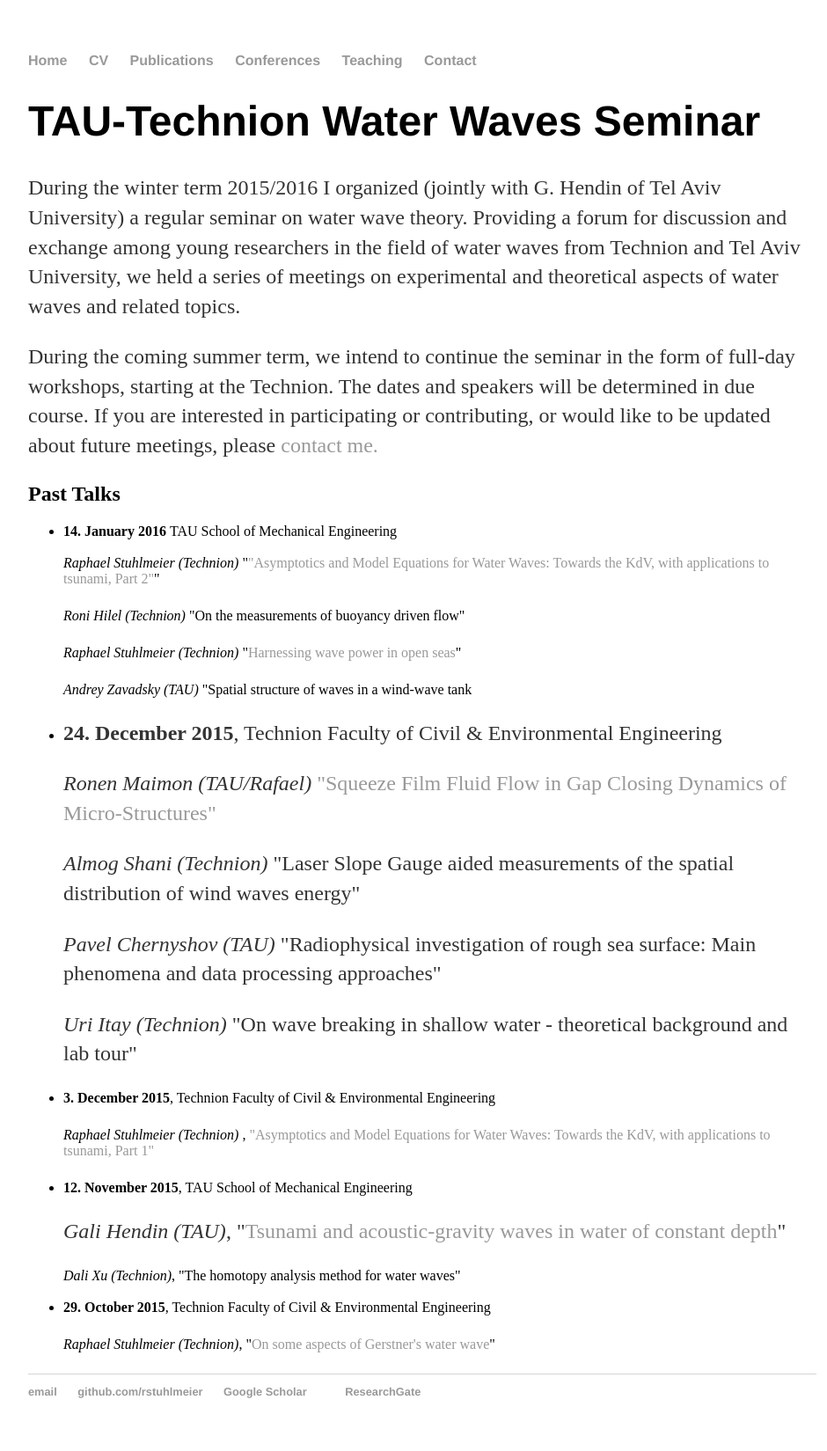
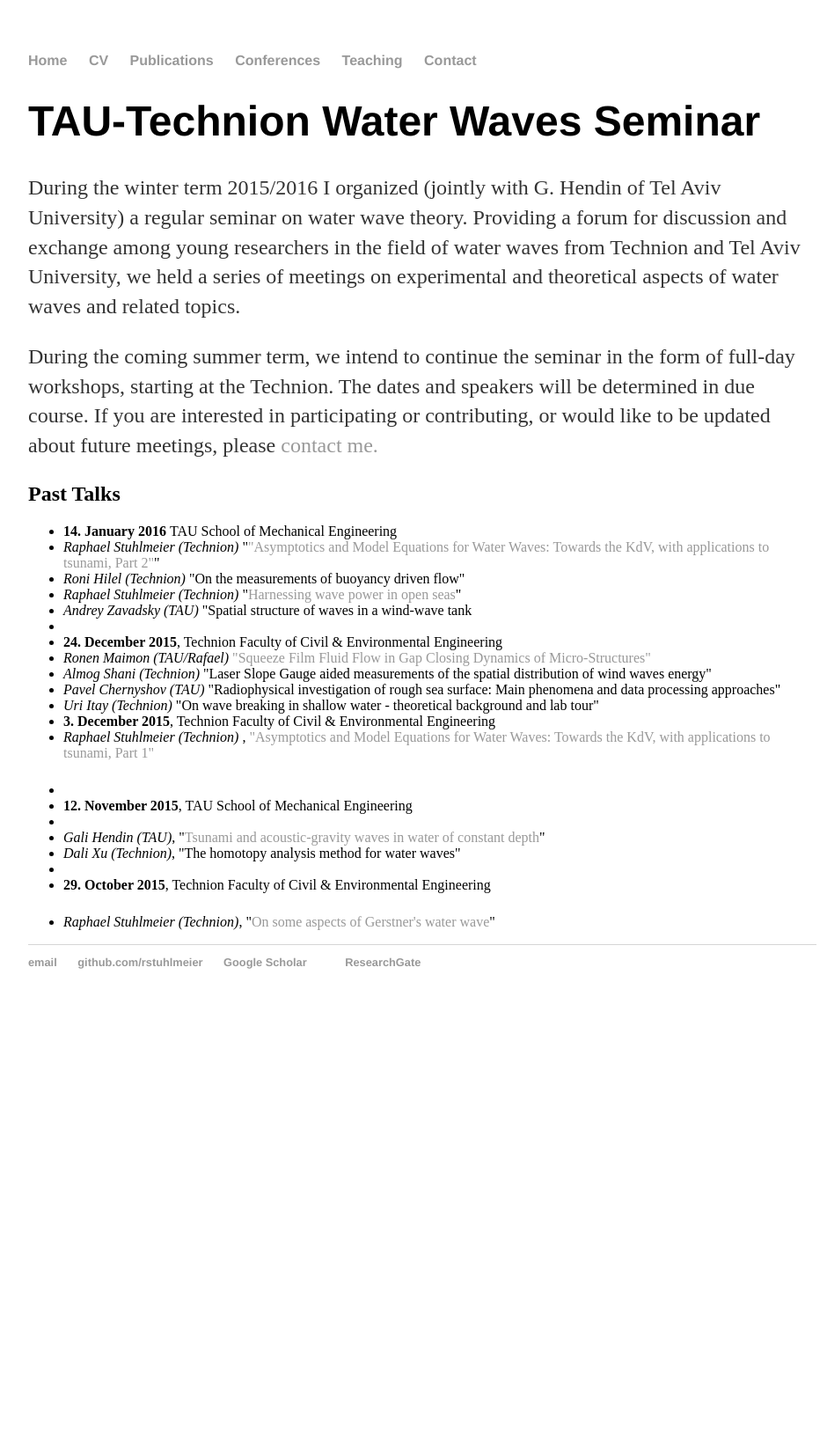
Before and after one commit to rstuhlmeier/rstuhlmeier.github.io, a Jekyll site: the page built from teaching/index.html, in a window 1280 px wide. Shown: the whole page at 88% size, without its empty margins (160-1100 px from the left). Built offline with Jekyll 4.4.1, drawn with Linux system fonts in a browser that asks for light colours; after the commit the page ends 1161 px from its top, so only the background shows below that.

Commit message:
Update index.html

```diff
--- a/teaching/index.html
+++ b/teaching/index.html
@@ -9,7 +9,6 @@ title: Raphael Stuhlmeier - Teaching
             <p> During the coming summer term, we intend to continue the seminar in the form of full-day workshops, starting at the Technion. The dates and speakers will be determined in due course. If you are interested in participating or contributing, or would like to be updated about future meetings, please <a href="mailto:raphaels@tx.technion.ac.il">contact me.</a>
             </p>
 
-            <p>
 
 
 
@@ -17,27 +16,28 @@ title: Raphael Stuhlmeier - Teaching
 
             <h2>Past Talks</h2>
             <ul>
-            <li> <b>14. January 2016 </b> TAU School of Mechanical Engineering<br> </br>
-            <em>  Raphael Stuhlmeier (Technion) </em>"<a href="RS_KdV_talk2.pdf">"Asymptotics and Model Equations for Water Waves: Towards the KdV, with applications to tsunami, Part 2"</a>" </p>
-            <em>  Roni Hilel (Technion) </em> "On the measurements of buoyancy driven flow" </p>
-            <em>  Raphael Stuhlmeier (Technion) </em> "<a href="RS_Wave_power_talk.pdf">Harnessing wave power in open seas</a>" </p>
-            <em>  Andrey Zavadsky (TAU)  </em> "Spatial structure of waves in a wind-wave tank
+            <li> <b>14. January 2016 </b> TAU School of Mechanical Engineering
+            <li><em>  Raphael Stuhlmeier (Technion) </em>"<a href="RS_KdV_talk2.pdf">"Asymptotics and Model Equations for Water Waves: Towards the KdV, with applications to tsunami, Part 2"</a>"
+            <li><em>  Roni Hilel (Technion) </em> "On the measurements of buoyancy driven flow"
+            <li><em>  Raphael Stuhlmeier (Technion) </em> "<a href="RS_Wave_power_talk.pdf">Harnessing wave power in open seas</a>"
+            <li><em>  Andrey Zavadsky (TAU)  </em> "Spatial structure of waves in a wind-wave tank
+            <li>
+            <li> <b>24. December 2015</b>, Technion Faculty of Civil & Environmental Engineering
 
-            <li> <p> <b>24. December 2015</b>, Technion Faculty of Civil & Environmental Engineering </p>
-            <p><i> Ronen Maimon (TAU/Rafael) </i> <a href="Abstracts/Ronen_Maimon_Abstract.pdf">"Squeeze
-Film Fluid Flow in Gap Closing Dynamics of Micro-Structures"</a></p>
-<p><i> Almog Shani (Technion) </i> "Laser Slope Gauge aided measurements of the spatial distribution of wind waves energy"</p>
-<p><i> Pavel Chernyshov (TAU) </i> "Radiophysical investigation of rough sea surface: Main phenomena and data processing approaches" </p>
-<p><i> Uri Itay (Technion) </i> "On wave breaking in shallow water - theoretical background and lab tour" </p>
-            <li> <b>3. December 2015</b>, Technion Faculty of Civil & Environmental Engineering <p>
-</p>
+            <li><i> Ronen Maimon (TAU/Rafael) </i> <a href="Abstracts/Ronen_Maimon_Abstract.pdf">"Squeeze
+Film Fluid Flow in Gap Closing Dynamics of Micro-Structures"</a>
+<li><i> Almog Shani (Technion) </i> "Laser Slope Gauge aided measurements of the spatial distribution of wind waves energy"
+<li><i> Pavel Chernyshov (TAU) </i> "Radiophysical investigation of rough sea surface: Main phenomena and data processing approaches"
+<li><i> Uri Itay (Technion) </i> "On wave breaking in shallow water - theoretical background and lab tour"
+            <li> <b>3. December 2015</b>, Technion Faculty of Civil & Environmental Engineering
+<li>
 <i> Raphael Stuhlmeier (Technion) </i>, <a href="RS_KdV_talk.pdf">"Asymptotics and Model Equations for Water Waves: Towards the KdV, with applications to tsunami, Part 1"</a></p>
-<p>
-<li><b>12. November 2015</b>, TAU School of Mechanical Engineering<p> </p>
-<p>
-<i>Gali Hendin (TAU)</i>, "<a href="Abstracts/Gali_Hendin_Abstract.pdf">Tsunami and acoustic-gravity waves in water of constant depth</a>"
- </p>
-<i>Dali Xu (Technion)</i>, "The homotopy analysis method for water waves" <br> </br>
+<li>
+<li><b>12. November 2015</b>, TAU School of Mechanical Engineering
+<li>
+<li><i>Gali Hendin (TAU)</i>, "<a href="Abstracts/Gali_Hendin_Abstract.pdf">Tsunami and acoustic-gravity waves in water of constant depth</a>"
+<li><i>Dali Xu (Technion)</i>, "The homotopy analysis method for water waves"
+<li>
 <li> <b>29. October 2015</b>, Technion Faculty of Civil & Environmental Engineering <p> </p>
-<i>Raphael Stuhlmeier (Technion)</i>, "<a href="Abstracts/RS_Gerstner_Waves.pdf">On some aspects of Gerstner's water wave</a>"</p>
+<li><i>Raphael Stuhlmeier (Technion)</i>, "<a href="Abstracts/RS_Gerstner_Waves.pdf">On some aspects of Gerstner's water wave</a>"
 </ul>
```
